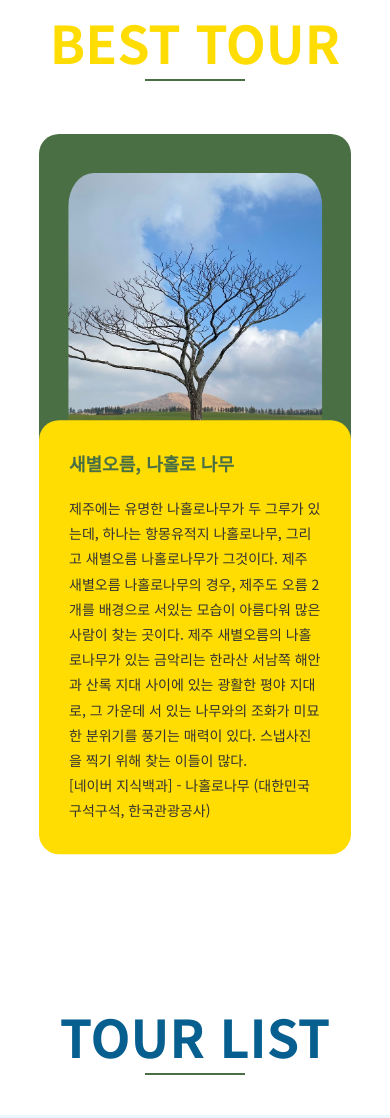
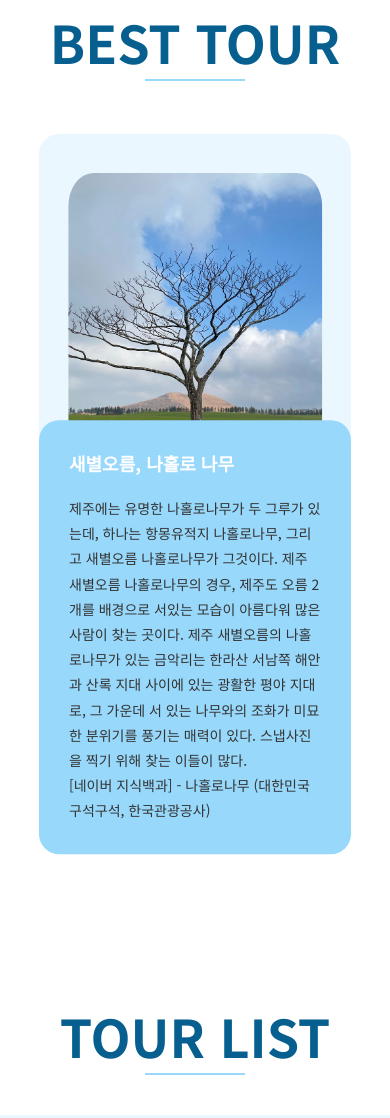
Before and after one commit to yellrim/jejutour, a plain HTML site: page index.html in a window 390 px wide. Shown: the part 1040-2158 px from the top of the page. Drawn offline with nearby package versions, Linux system fonts and the light colour scheme.

Commit message:
Add files via upload

```diff
--- a/css/reset.css
+++ b/css/reset.css
@@ -1,4 +1,4 @@
-@charset "utf-8";
+@charset 'utf-8';
 
 *{box-sizing:border-box;margin:0;padding:0;}
 a{text-decoration:none;color:inherit;}
--- a/css/style.css
+++ b/css/style.css
@@ -1,4 +1,4 @@
-@charset "utf-8";
+@charset 'utf-8';
 
 @import url('https://fonts.googleapis.com/css2?family=Noto+Sans+KR:wght@100;300;400;500;700;900&display=swap');
 
@@ -21,9 +21,6 @@
     margin: 0 auto;
     background-color: #98D8FB;
 }
-.sec h2::after{
-    background-color: #4b6f44
-}
 /* 모바일 수평 스크롤 금지 */
 html, body {
     max-width: 100%;
@@ -33,7 +30,7 @@ html, body {
 /* 헤더 스타일 */
 .header .row{
     width: 100%;
-    height: 110vh;
+    height: 100vh;
     background: url(../img/mainjeju.jpg) no-repeat;
     background-size: cover;
 }
@@ -131,7 +128,7 @@ html, body {
 .scrl-txt{
     font-size: 12px;
     color: #fff;
-    opacity: 1;
+    opacity: 2;
 }
 
 /* best 스타일 */
@@ -144,17 +141,14 @@ html, body {
 .best h2{
     font-weight: 600;
     font-size: 64px;
-    color:#FFDC02;
-    padding: 100px 0px 0px 700px;
+    color:#065F8F;
+    padding: 100px 0px 0px 500px;
     text-align: center;
-}
-.sec h2::after{
-    background-color: #4b6f44;
 }
 .best .block01{
     width: 40%;
     height: 600px;
-    background-color: #4b6f44;
+    background-color: #EAF7FE;
     position: absolute;
     top:50%;
     left:35%;
@@ -179,7 +173,7 @@ html, body {
     height: auto;
     padding: 30px;
     border-radius: 20px;
-    background-color: #FFDC02;
+    background-color: #98D8FB;
     position: absolute;
     top:60%;
     left:65%;
@@ -188,7 +182,7 @@ html, body {
 .best .best-education h4{
     font-weight: 700;
     font-size: 18px;
-    color: #4b6f44;
+    color: #fff;
 }
 .best .best-education p{
     font-weight: 400;
@@ -311,10 +305,6 @@ html, body {
     .sec-conts{
         margin-top: 150px;
     }
-    .best h2{
-        padding: 0 0 0 0;
-        margin: 200px 0 0 0;
-    }
     .best .block01{
         width: 40%;
     }
@@ -358,8 +348,6 @@ html, body {
         margin-top: 150px;
     }
     .best h2{
-        padding: 0 0 0 0;
-        margin-top: 200px;
         font-size: 58px;
     }
     .best .block01{
@@ -374,6 +362,7 @@ html, body {
         height: auto;
         padding: 30px;
         border-radius: 20px;
+        background-color: #98D8FB;
         position: absolute;
         top:60%;
         left:70%;
@@ -450,6 +439,7 @@ html, body {
     }
     .tourlist{
         width: 100%;
+        height: auto;
         margin: 20px 20px;
     }
     .tourlist img{
```
